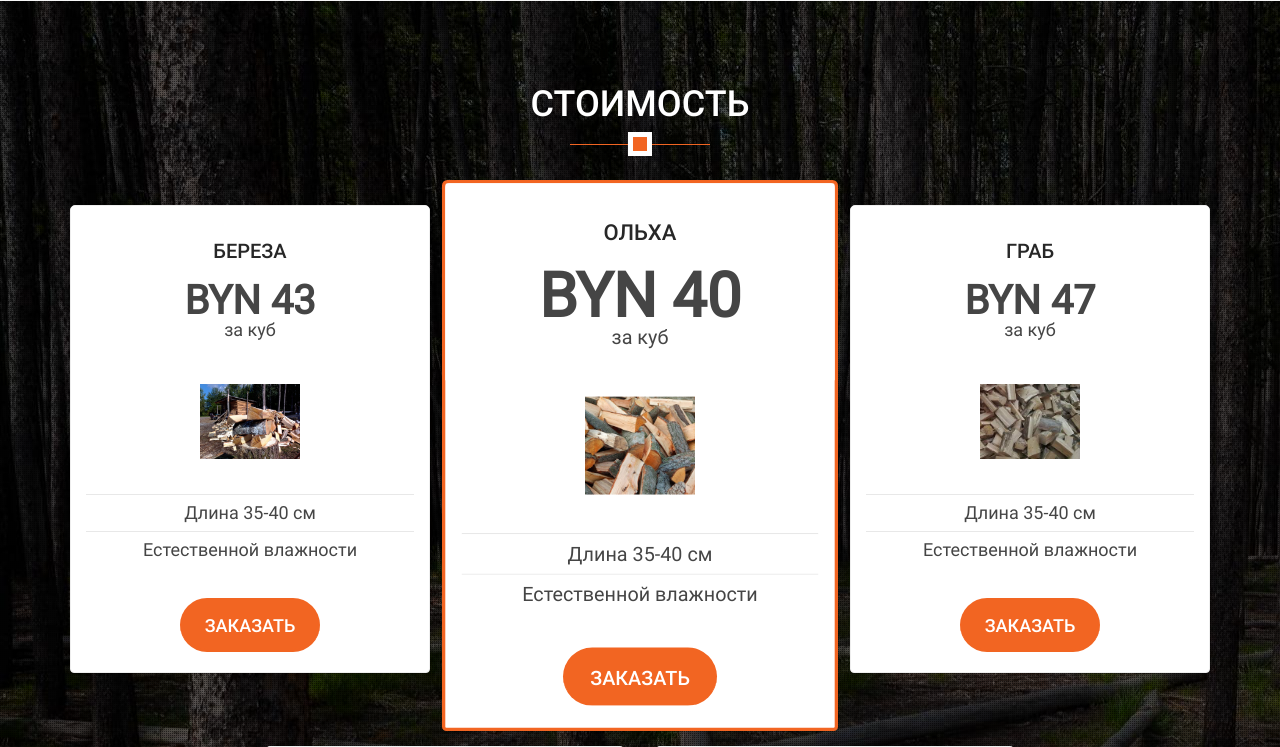
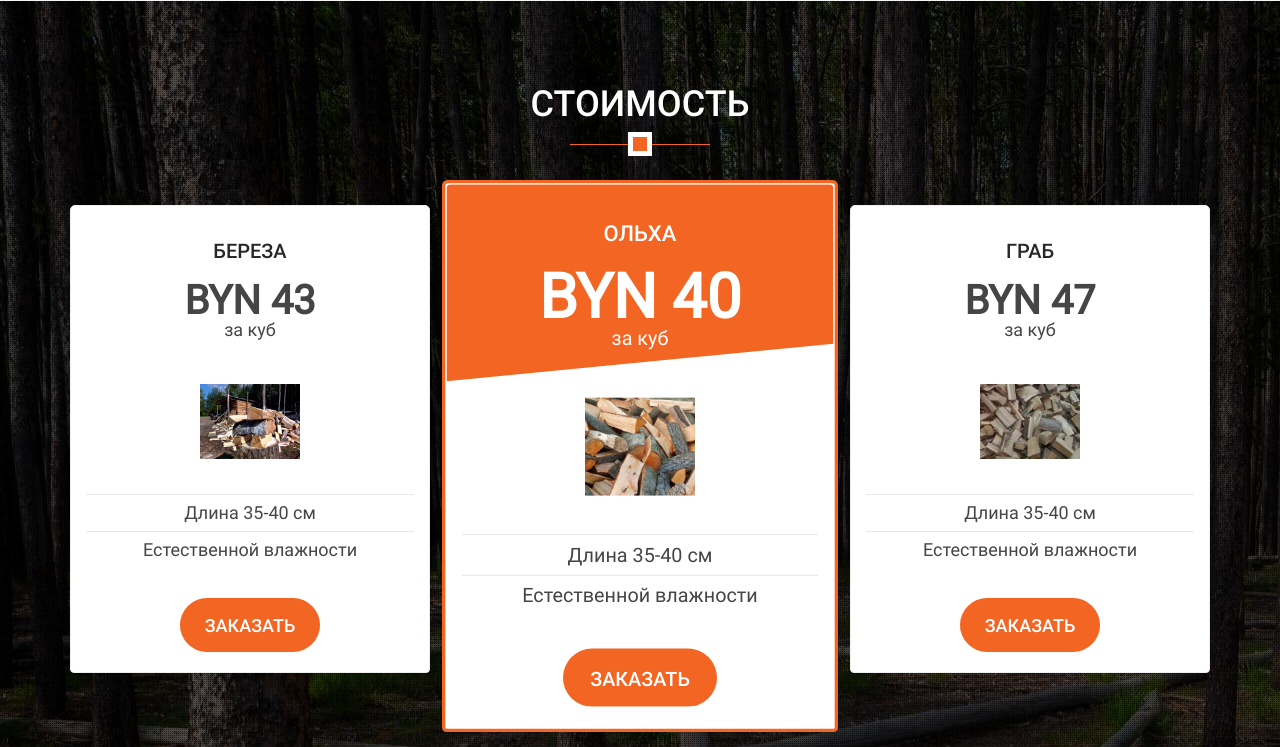
Before and after one commit to oxyfly/oxyfly.github.io, a PHP site: page / in a window 1280 px wide. Shown: the part 2016-2763 px from the top of the page. Run offline with PHP 8.4, Linux system fonts and the light colour scheme; some libraries are stand-ins or nearby versions; some web fonts are replaced.

Commit message:
drova: changes

```diff
--- a/css/main.css
+++ b/css/main.css
@@ -1007,6 +1007,12 @@ ul.nostyle i {
     transform: scale(1.1);
 }
 
+#pricing ul.pricing li.plan-header-hit {
+    background-color: #f26522;
+    clip-path: polygon(0 0, 100% 0, 100% 81%, 0 100%);
+    margin: -14px -14px 10px !important;
+}
+
 .plan-price-hit-img {
     width: 100px;
     height: auto;
@@ -1089,9 +1095,14 @@ ul.nostyle i {
     text-transform: uppercase;
 }
 
+#pricing ul.pricing li.plan-header .plan-name-hit {
+    color: #fff;
+}
+
 #pricing ul.pricing li.plan-header .plan-price-hit {
     margin-top: 10px;
     font-size: 56px;
+    color: #fff;
 }
 
 #pricing ul.pricing li.plan-purchase .btn-primary {
--- a/index.html
+++ b/index.html
@@ -434,8 +434,8 @@
       <div class="col-sm-4">
         <div class="wow zoomIn" data-wow-duration="400ms" data-wow-delay="0ms">
           <ul class="pricing pricing-hit">
-            <li class="plan-header">
-              <div class="plan-name">
+            <li class="plan-header plan-header-hit">
+              <div class="plan-name plan-name-hit">
                 ОЛЬХА
               </div>
               <div class="plan-price plan-price-hit">
```
